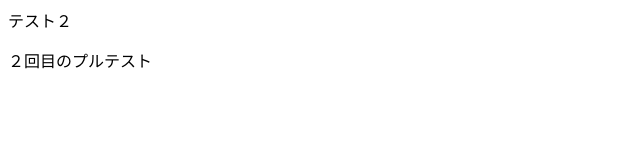
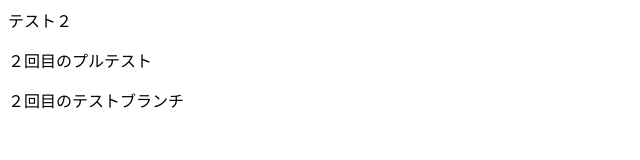
Before and after one commit to sugiharayukina/git-command, a plain HTML site: page index.html in a window 1280 px wide. Shown: the whole page, without its empty margins (0-640 px from the left). Drawn offline with Linux system fonts and the light colour scheme.

Commit message:
ブランチ後のコミット

```diff
--- a/index.html
+++ b/index.html
@@ -1,2 +1,3 @@
 <p>テスト２</p>
 <p>２回目のプルテスト</p>
+<p>２回目のテストブランチ</p>
```
